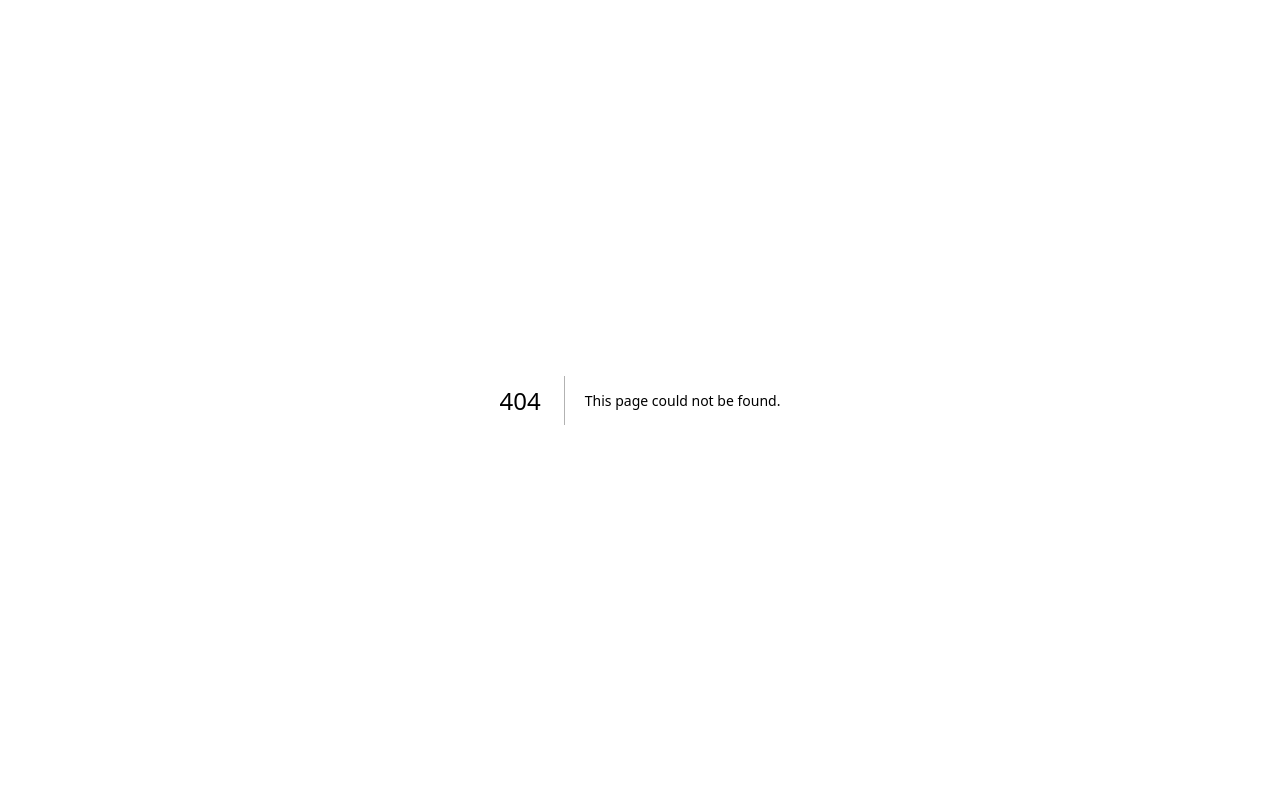
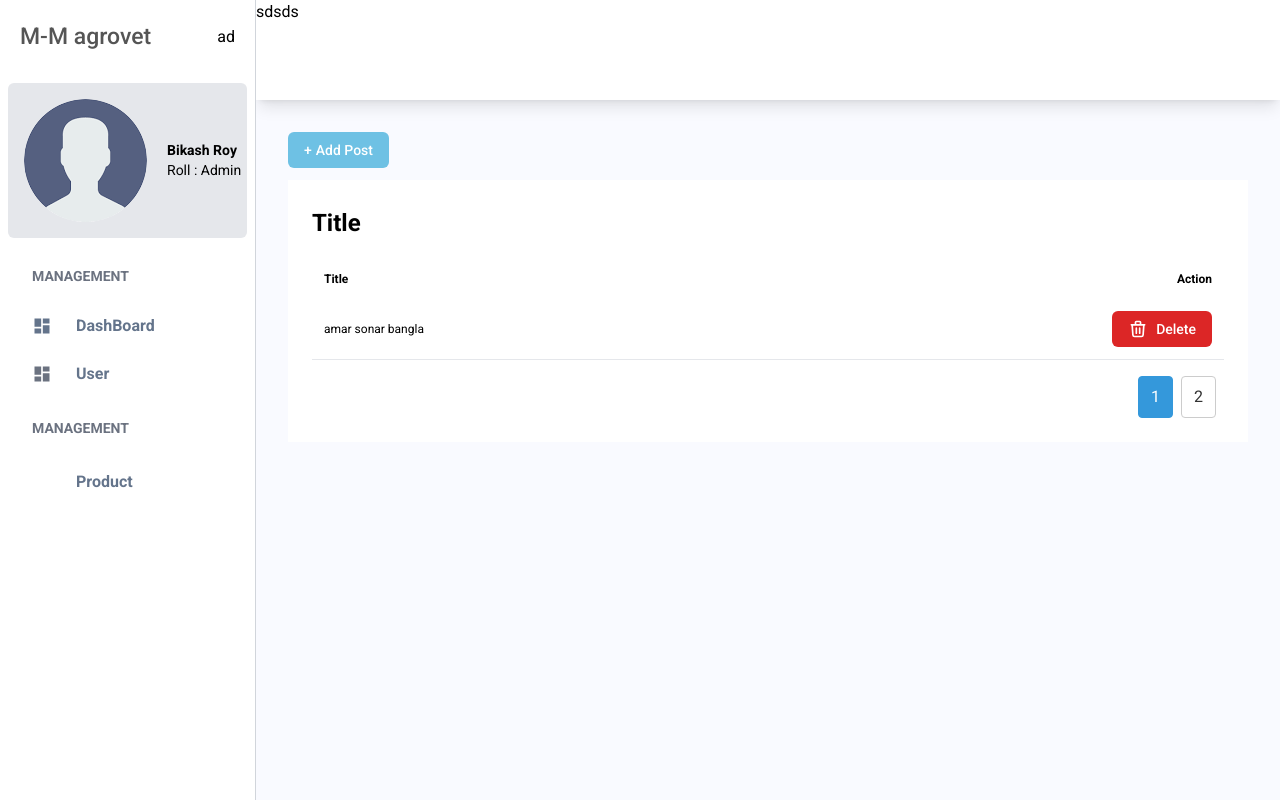
Before and after one commit to akashwebs/auto-fronter, a Next.js app: page /admin/treatment in a window 1280 px wide. Before the commit this address had no page. Built offline with nearby package versions, Linux system fonts and the light colour scheme; some icons are missing.

Commit message:
add button and custom table with pagination

```diff
--- /dev/null
+++ b/app/admin/treatment/page.js
@@ -0,0 +1,43 @@
+import AdminLayout from '@/src/Layout/AdminLayout';
+import CustomAddButton from '@/src/shared/AutoRequiredComp/CustomButton';
+import CustomTable from '@/src/shared/AutoRequiredComp/CustomTable';
+import React from 'react';
+
+const treatment = () => {
+    const data = [
+        {
+            blogTitle: "amar sonar bangla",
+            date: "01/12/1997",
+            image: "example.com/image.png",
+            description: "amar sonar bnalg ami tomay valobasi chirodin tomar akash tomar batas "
+        },
+        {
+            blogTitle: "amar sonar bangla 2",
+            date: "01/12/1997",
+            image: "example.com/image.png",
+            description: "amar sonar bnalg ami tomay valobasi chirodin tomar akash tomar batas "
+        },
+    ];
+
+    return (
+        <AdminLayout>
+
+            <div>
+
+                <div>
+                    <CustomAddButton {...{ title: 'Add Post' }} />
+
+                </div>
+
+                {/* table */}
+
+                <div className='bg-white p-2 my-3'>
+                    <CustomTable data={data} />
+
+                </div>
+            </div>
+        </AdminLayout>
+    );
+};
+
+export default treatment;
--- a/app/globals.css
+++ b/app/globals.css
@@ -5,3 +5,53 @@
 
 /* background-image: linear-gradient(250deg, #B4FFB3 0%, #193117 94%); */
 /* background-image: linear-gradient(130deg, #37C375 0%, #8BB29C 100%); */
+
+
+/* ------------here auto custom table pagination -------------------- */
+/* Pagination Styles */
+.pagination {
+  display: flex;
+  list-style: none;
+  padding: 0;
+  margin: 0;
+}
+
+.pagination li {
+  margin-right: 8px;
+}
+
+.pagination button {
+  display: inline-block;
+  padding: 8px 12px;
+  border: 1px solid #ccc;
+  border-radius: 4px;
+  background-color: #fff;
+  color: #333;
+  cursor: pointer;
+}
+
+.pagination button:hover {
+  background-color: #f0f0f0;
+}
+
+.pagination .active button {
+  background-color: #3498db;
+  color: #fff;
+  border-color: #3498db;
+  cursor: default;
+}
+
+/* Responsive Styles (optional) */
+@media (max-width: 600px) {
+  .pagination {
+    flex-direction: column;
+    align-items: center;
+  }
+
+  .pagination li {
+    margin-bottom: 8px;
+    margin-right: 0;
+  }
+}
+
+/* ------------here auto custom table pagination -------------------- */
--- /dev/null
+++ b/src/shared/AutoRequiredComp/CustomButton.js
@@ -0,0 +1,13 @@
+import React from 'react';
+
+const CustomAddButton = ({ title = 'Add', addFunction }) => {
+    return (
+        <button onClick={addFunction} class="inline-flex items-center px-4 py-2 bg-primary hover:bg-primary/70 duration-150 text-white text-sm font-medium rounded-md">
+            <span className='mr-1'>+</span>
+
+            {title}
+        </button>
+    );
+};
+
+export default CustomAddButton;
--- /dev/null
+++ b/src/shared/AutoRequiredComp/CustomDeleteButton.js
@@ -0,0 +1,13 @@
+const CustomDeleteButton = ({ title = 'Delete', deleteFunction, id }) => {
+    return (
+        <button onClick={deleteFunction} class="inline-flex items-center px-4 py-2 bg-red-600 hover:bg-red-700 text-white text-sm font-medium rounded-md">
+            <svg xmlns="http://www.w3.org/2000/svg" class="h-5 w-5 mr-2" fill="none" viewBox="0 0 24 24" stroke="currentColor">
+                <path stroke-linecap="round" stroke-linejoin="round" stroke-width="2" d="M19 7l-.867 12.142A2 2 0 0116.138 21H7.862a2 2 0 01-1.995-1.858L5 7m5 4v6m4-6v6m1-10V4a1 1 0 00-1-1h-4a1 1 0 00-1 1v3M4 7h16" />
+            </svg>
+
+            {title}
+        </button>
+    );
+};
+
+export default CustomDeleteButton;
--- /dev/null
+++ b/src/shared/AutoRequiredComp/CustomTable.js
@@ -0,0 +1,103 @@
+"use client"
+
+import React, { useState } from 'react';
+import CustomDeleteButton from './customDeleteButton';
+
+const CustomTable = ({ title = "Title", data = [], tableDesign = [{ colName: "Title", colKay: "blogTitle" }] }) => {
+    const [currentPage, setCurrentPage] = useState(1);
+    const itemsPerPage = 1; // Set the number of items per page
+
+    const indexOfLastItem = currentPage * itemsPerPage;
+    const indexOfFirstItem = indexOfLastItem - itemsPerPage;
+    const currentItems = data.slice(indexOfFirstItem, indexOfLastItem);
+
+    const paginate = (pageNumber) => setCurrentPage(pageNumber);
+
+    return (
+        <div>
+            <div className="container p-2 mx-auto sm:p-4 ">
+                <h2 className="mb-4 text-2xl font-semibold leading-relaxed">{title}</h2>
+                <div className="overflow-x-auto">
+                    <table className="min-w-full text-xs">
+                        <thead className="">
+                            <tr className="text-left">
+                                {tableDesign.map(col => (
+                                    <th className="p-3" key={col.colKay}>
+                                        {col.colName}
+                                    </th>
+                                ))}
+                                <th className="p-3 text-right">Action</th>
+                            </tr>
+                        </thead>
+                        <tbody>
+                            {currentItems.map((d, index) => (
+                                <tr key={index} className="border-b border-opacity-20">
+                                    {tableDesign.map((col, colIndex) => (
+                                        <td key={colIndex} className="p-3">
+                                            <p>{d[col.colKay]}</p>
+                                        </td>
+                                    ))}
+                                    <td className="p-3 text-right">
+                                        <CustomDeleteButton />
+                                    </td>
+                                </tr>
+                            ))}
+                        </tbody>
+                    </table>
+                </div>
+                <div className="flex justify-end mt-4">
+                    <ul className="pagination">
+                        {Array.from({ length: Math.ceil(data.length / itemsPerPage) }).map((_, index) => (
+                            <li key={index} className={`page-item ${currentPage === index + 1 ? 'active' : ''}`}>
+                                <button className="page-link" onClick={() => paginate(index + 1)}>
+                                    {index + 1}
+                                </button>
+                            </li>
+                        ))}
+                    </ul>
+                </div>
+            </div>
+        </div>
+    );
+};
+
+export default CustomTable;
+/*
+
+const tableDesign = [
+        {
+            colName: "Title",
+            colKay: "blogTitle"
+        },
+        {
+            colName: "Date",
+            colKay: "date"
+        },
+        {
+            colName: "Image Name",
+            colKay: "image"
+        },
+    ];
+
+*/
+
+
+/*
+
+data = [
+        {
+            blogTitle: "amar sonar bangla",
+            date: "01/12/1997",
+            image: "example.com/image.png",
+            description: "amar sonar bnalg ami tomay valobasi chirodin tomar akash tomar batas "
+        },
+        {
+            blogTitle: "amar sonar bangla 2",
+            date: "01/12/1997",
+            image: "example.com/image.png",
+            description: "amar sonar bnalg ami tomay valobasi chirodin tomar akash tomar batas "
+        },
+    ];
+
+
+*/
```
